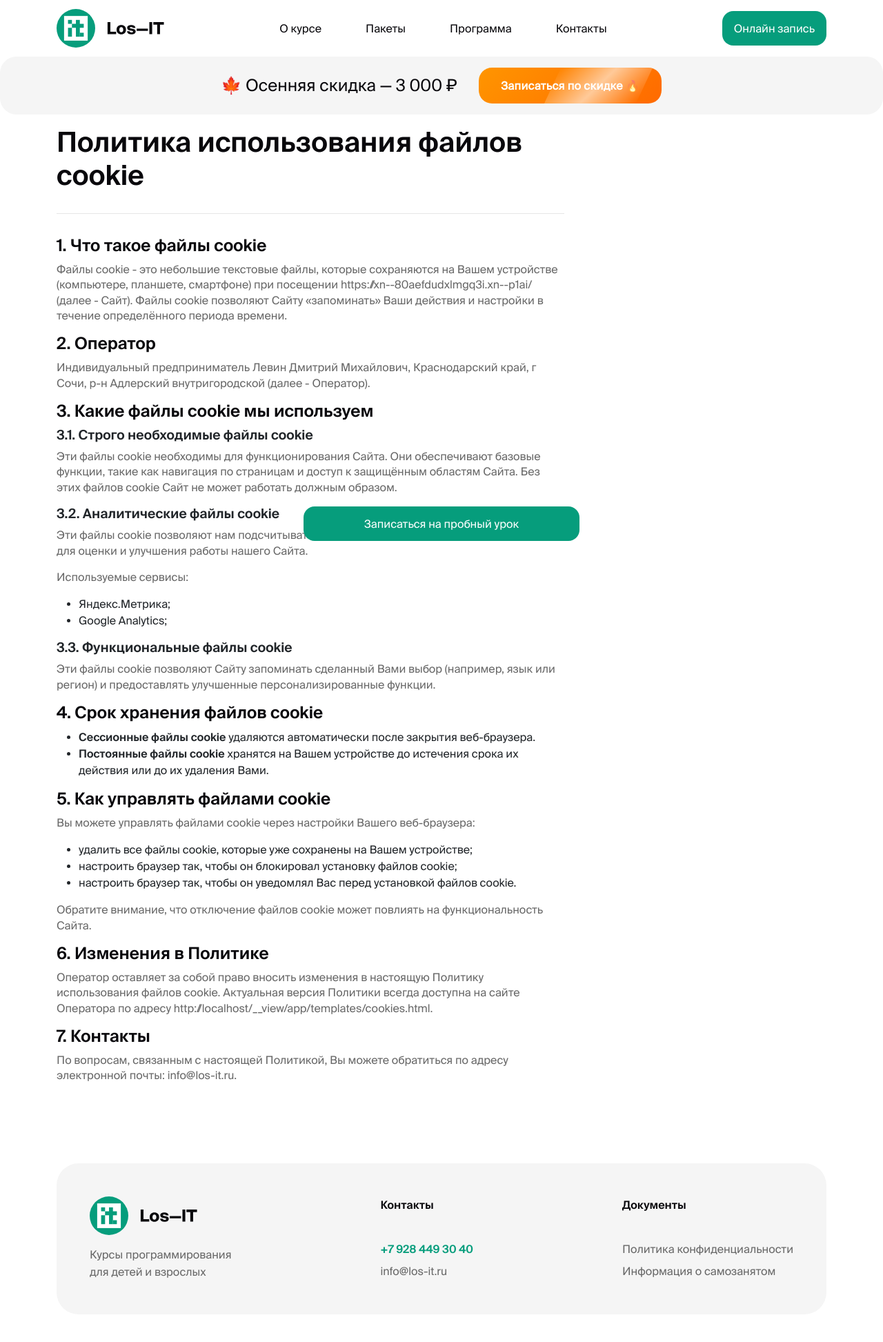
After one commit to Uk-Kirya/losit_landing, a Python web app: template app/templates/cookies.html in a window 1280 px wide. The commit adds this page. Shown: the whole page at 69% size. Run offline with Jinja, Linux system fonts and the light colour scheme; the template is opened without the code that fills it, so the values that code supplies are empty.

Commit message:
Добавил юридические документы

```diff
--- a/app/templates/404.html
+++ b/app/templates/404.html
@@ -162,7 +162,7 @@
             </span>
             <div>
                 <h2>Мы используем cookie</h2>
-                <p>Продолжая пользоваться сайтом, вы соглашаетесь с <strong><a href="{{ url_for('policy') }}">политикой конфиденциальности</a></strong>.</p>
+                <p>Продолжая пользоваться сайтом, вы соглашаетесь с <strong><a href="{{ url_for('cookies') }}">политикой использования cookies</a></strong>.</p>
             </div>
         </div>
         <button class="button__fill w-100 justify-content-center" id="accept-cookies" type="button">
--- a/app/templates/500.html
+++ b/app/templates/500.html
@@ -161,7 +161,7 @@
             </span>
             <div>
                 <h2>Мы используем cookie</h2>
-                <p>Продолжая пользоваться сайтом, вы соглашаетесь с <strong><a href="{{ url_for('policy') }}">политикой конфиденциальности</a></strong>.</p>
+                <p>Продолжая пользоваться сайтом, вы соглашаетесь с <strong><a href="{{ url_for('cookies') }}">политикой использования cookies</a></strong>.</p>
             </div>
         </div>
         <button class="button__fill w-100 justify-content-center" id="accept-cookies" type="button">
--- a/app/templates/about.html
+++ b/app/templates/about.html
@@ -202,7 +202,7 @@
             </span>
             <div>
                 <h2>Мы используем cookie</h2>
-                <p>Продолжая пользоваться сайтом, вы соглашаетесь с <strong><a href="{{ url_for('policy') }}">политикой конфиденциальности</a></strong>.</p>
+                <p>Продолжая пользоваться сайтом, вы соглашаетесь с <strong><a href="{{ url_for('cookies') }}">политикой использования cookies</a></strong>.</p>
             </div>
         </div>
         <button class="button__fill w-100 justify-content-center" id="accept-cookies" type="button">
--- /dev/null
+++ b/app/templates/cookies.html
@@ -0,0 +1,257 @@
+<!DOCTYPE html>
+<html lang="ru">
+
+<head>
+    <title>Политика использования файлов cookie — Los—IT</title>
+    <meta charset="utf-8">
+
+    <link rel="icon" href="{{ url_for('static', path='img/fav.svg') }}" type="image/svg+xml">
+    <link rel="canonical" href="{{ request.url }}">
+    <link rel="stylesheet" href="{{ url_for('static', path='css/style.css') }}?v=1">
+    <link href="https://cdn.jsdelivr.net/npm/bootstrap@5.3.3/dist/css/bootstrap.min.css" rel="stylesheet" integrity="sha384-QWTKZyjpPEjISv5WaRU9OFeRpok6YctnYmDr5pNlyT2bRjXh0JMhjY6hW+ALEwIH" crossorigin="anonymous">
+
+    <meta name="description" content="Los—IT — Политика использования файлов cookie.">
+    <meta name="viewport" content="width=device-width, initial-scale=1">
+
+    <meta property="og:type" content="website">
+    <meta property="og:title" content="Los—IT — Политика использования файлов cookie.">
+    <meta property="og:description" content="Los—IT — Политика использования файлов cookie.">
+    <meta property="og:url" content="{{ request.url }}">
+    <meta property="og:image" content="{{ url_for('static', path='img/logo.svg') }}">
+    <meta property="og:site_name" content="Los—IT">
+    <meta property="og:locale" content="ru_RU">
+
+    <!-- Yandex.Metrika counter -->
+    <script type="text/javascript">
+        (function(m,e,t,r,i,k,a){
+            m[i]=m[i]||function(){(m[i].a=m[i].a||[]).push(arguments)};
+            m[i].l=1*new Date();
+            for (var j = 0; j < document.scripts.length; j++) {if (document.scripts[j].src === r) { return; }}
+            k=e.createElement(t),a=e.getElementsByTagName(t)[0],k.async=1,k.src=r,a.parentNode.insertBefore(k,a)
+        })(window, document,'script','https://mc.yandex.ru/metrika/tag.js?id=112836807', 'ym');
+
+        ym(112836807, 'init', {ssr:true, webvisor:true, clickmap:true, ecommerce:"dataLayer", referrer: document.referrer, url: location.href, accurateTrackBounce:true, trackLinks:true});
+    </script>
+    <noscript><div><img src="https://mc.yandex.ru/watch/112836807" style="position:absolute; left:-9999px;" alt="" /></div></noscript>
+    <!-- /Yandex.Metrika counter -->
+
+    <!-- Google tag (gtag.js) -->
+    <script async src="https://www.googletagmanager.com/gtag/js?id=G-937LP0M1JQ"></script>
+    <script>
+      window.dataLayer = window.dataLayer || [];
+      function gtag(){dataLayer.push(arguments);}
+      gtag('js', new Date());
+
+      gtag('config', 'G-937LP0M1JQ');
+    </script>
+
+</head>
+
+<body class="d-flex flex-column vh-100">
+
+    <header class="nav-down">
+        <div class="container">
+            <div class="row">
+                <div class="col">
+                    <a href="{{ url_for('home') }}" aria-label="На главную">
+                        <img src="{{ url_for('static', path='img/logo.svg') }}" alt="Los—IT — Курсы программирования для детей и взрослых в Сочи, поселок Лоо" width="156" height="56">
+                    </a>
+                    <nav aria-label="Основная навигация">
+                        <ul>
+                            <li><a href="{{ url_for('home') }}#about">О курсе</a></li>
+                            <li><a href="{{ url_for('home') }}#packages">Пакеты</a></li>
+                            <li><a href="{{ url_for('programm') }}">Программа</a></li>
+                            <li><a href="{{ url_for('home') }}#contacts">Контакты</a></li>
+                        </ul>
+                    </nav>
+                    <div class="d-none d-lg-flex">
+                        <button data-bs-toggle="modal" data-bs-target="#application" class="button__fill">
+                            Онлайн запись
+                        </button>
+                        <!--
+                        <a href="#" class="button__stroke" target="_blank">
+                            Войти
+                            <svg width="10" height="10" viewBox="0 0 10 10" fill="none" xmlns="http://www.w3.org/2000/svg">
+                                <path d="M8.85993 7.90693C8.87331 7.90697 9.1291 7.7537 9.42829 7.56635C9.7275 7.37896 9.96639 7.21447 9.95925 7.20084C9.95205 7.18722 9.80836 6.99318 9.6399 6.76966C9.30162 6.32079 8.97597 5.72738 8.83164 5.29693C8.38188 3.95535 8.58888 2.56223 9.40509 1.43773L9.61293 1.15137L9.21727 0.755706L8.82157 0.360011L8.56004 0.546396C6.84656 1.76754 4.79283 1.62703 2.97204 0.164141C2.85315 0.0686067 2.7515 -0.00511996 2.74612 0.000255285C2.69663 0.0497431 2.07427 1.06734 2.07441 1.0985C2.07452 1.12103 2.18337 1.2132 2.31629 1.30324C3.78805 2.30045 5.47197 2.62559 6.77363 2.16397L7.08587 2.05324L2.74488 6.41001L-6.46789e-05 9.16497L0.800699 9.96574L3.56274 7.21372L7.90928 2.88302L7.77757 3.28529C7.43584 4.32885 7.57581 5.56559 8.17683 6.81248C8.34803 7.16773 8.80928 7.9067 8.85993 7.90693Z" fill="#069D7C"/>
+                            </svg>
+                        </a>
+                        -->
+                    </div>
+                    <button class="menu__button" type="button" aria-label="Открыть меню" data-bs-toggle="offcanvas" data-bs-target="#menu">
+                        <img src="{{ url_for('static', path='img/menu.svg') }}" alt="Открыть меню" width="42" height="12">
+                    </button>
+                </div>
+            </div>
+        </div>
+    </header>
+
+    <main>
+
+        <!-- Баннер со скидкой -->
+        <div class="banner">
+            <p>🍁 Осенняя скидка — 3 000 ₽</p>
+            <button class="btn-attention" data-bs-toggle="modal" data-bs-target="#application">
+                Записаться по скидке 🔥
+            </button>
+        </div>
+
+        <div class="container">
+            <div class="row">
+                <div class="col-lg-8 inner__header">
+                    <h1>Политика использования файлов cookie</h1>
+                    <hr>
+                </div>
+            </div>
+            <div class="row inner__content">
+                <div class="col-lg-8">
+                    <h2>1. Что такое файлы cookie</h2>
+                    <p>
+                        Файлы cookie - это небольшие текстовые файлы, которые сохраняются на Вашем устройстве (компьютере, планшете, смартфоне) при посещении https://xn--80aefdudxlmgq3i.xn--p1ai/ (далее - Сайт). Файлы cookie позволяют Сайту «запоминать» Ваши действия и настройки в течение определённого периода времени.
+                    </p>
+
+                    <h2>2. Оператор</h2>
+                    <p>Индивидуальный предприниматель Левин Дмитрий Михайлович, Краснодарский край, г Сочи, р-н Адлерский внутригородской (далее - Оператор).</p>
+
+                    <h2>3. Какие файлы cookie мы используем</h2>
+                    <h3>3.1. Строго необходимые файлы cookie</h3>
+                    <p>Эти файлы cookie необходимы для функционирования Сайта. Они обеспечивают базовые функции, такие как навигация по страницам и доступ к защищённым областям Сайта. Без этих файлов cookie Сайт не может работать должным образом.</p>
+
+                    <h3>3.2. Аналитические файлы cookie</h3>
+                    <p>Эти файлы cookie позволяют нам подсчитывать количество посещений и источники трафика для оценки и улучшения работы нашего Сайта.</p>
+                    <p>Используемые сервисы:</p>
+                    <ul>
+                        <li>Яндекс.Метрика;</li>
+                        <li>Google Analytics;</li>
+                    </ul>
+
+                    <h3>3.3. Функциональные файлы cookie</h3>
+                    <p>Эти файлы cookie позволяют Сайту запоминать сделанный Вами выбор (например, язык или регион) и предоставлять улучшенные персонализированные функции.</p>
+
+                    <h2>4. Срок хранения файлов cookie</h2>
+                    <ul>
+                        <li><strong>Сессионные файлы cookie</strong> удаляются автоматически после закрытия веб-браузера.</li>
+                        <li><strong>Постоянные файлы cookie</strong> хранятся на Вашем устройстве до истечения срока их действия или до их удаления Вами.</li>
+                    </ul>
+
+                    <h2>5. Как управлять файлами cookie</h2>
+                    <p>Вы можете управлять файлами cookie через настройки Вашего веб-браузера:</p>
+                    <ul>
+                        <li>удалить все файлы cookie, которые уже сохранены на Вашем устройстве;</li>
+                        <li>настроить браузер так, чтобы он блокировал установку файлов cookie;</li>
+                        <li>настроить браузер так, чтобы он уведомлял Вас перед установкой файлов cookie.</li>
+                    </ul>
+                    <p>Обратите внимание, что отключение файлов cookie может повлиять на функциональность Сайта.</p>
+
+                    <h2>6. Изменения в Политике</h2>
+                    <p>Оператор оставляет за собой право вносить изменения в настоящую Политику использования файлов cookie. Актуальная версия Политики всегда доступна на сайте Оператора по адресу {{ request.url }}.</p>
+
+                    <h2>7. Контакты</h2>
+                    <p>
+                        По вопросам, связанным с настоящей Политикой, Вы можете обратиться по адресу электронной почты: info@los-it.ru.
+                    </p>
+                </div>
+            </div>
+        </div>
+    </main>
+
+    <button data-bs-toggle="modal" data-bs-target="#application" class="button__fill mobile__button">
+        Записаться на пробный урок
+    </button>
+
+    <footer class="mt-auto">
+        <div class="container">
+            <div class="row">
+                <div class="col">
+                    <div class="footer">
+                        <div>
+                            <div class="footer__logo">
+                                <img src="{{ url_for('static', path='img/logo.svg') }}" alt="Los—IT — Курсы программирования для детей и взрослых в Сочи, поселок Лоо" width="156" height="56">
+                            </div>
+                            <p>Курсы программирования<br>для детей и взрослых</p>
+                        </div>
+                        <div>
+                            <b>Контакты</b>
+                            <a href="tel:+79284493040" class="footer__phone">+7 928 449 30 40</a>
+                            <a href="mailto:info@los-it.ru">info@los-it.ru</a>
+                        </div>
+                        <div>
+                            <b>Документы</b>
+                            <a href="{{ url_for('policy') }}">Политика конфиденциальности</a>
+                            <a href="{{ url_for('about') }}">Информация о самозанятом</a>
+                        </div>
+                    </div>
+                </div>
+            </div>
+        </div>
+    </footer>
+
+    <div class="modal fade" id="application">
+        <div class="modal-dialog modal-dialog-centered">
+            <div class="modal-content">
+                <div class="modal-header">
+                    <h1 class="modal-title fs-4">Онлайн запись</h1>
+                    <button class="btn-close" data-bs-dismiss="modal"></button>
+                </div>
+                <div class="modal-body">
+                    <p class="free__lesson">Запись на пробный <strong>БЕСПЛАТНЫЙ</strong> урок</p>
+                    <form action="{{ url_for('application') }}" method="post" class="needs-validation" novalidate>
+                        <div class="form-floating mb-3">
+                            <input type="text" name="name" class="form-control" id="name" placeholder="Ваше имя" required>
+                            <label for="name">Ваше имя</label>
+                        </div>
+                        <div class="form-floating mb-3">
+                            <input type="text" name="phone" class="phone__mask form-control" id="phone" placeholder="Ваш телефон" required>
+                            <label for="phone">Ваш телефон</label>
+                        </div>
+                        <p class="small__text">Отправляя заявку, вы даете согласие на хранение и обработку персональных данных. Подробнее в <a href="{{ url_for('policy') }}">политике конфиденциальности</a></p>
+                        <button type="submit" class="button__fill w-100 justify-content-center">Записаться</button>
+                    </form>
+                </div>
+            </div>
+        </div>
+    </div>
+
+    <div class="offcanvas offcanvas-end" id="menu">
+        <button class="close__button" data-bs-dismiss="offcanvas" type="button" aria-label="Закрыть меню">
+            <img src="{{ url_for('static', path='img/close.svg') }}" alt="Закрыть меню" width="32" height="32">
+        </button>
+        <div class="offcanvas-body">
+            <ul>
+                <li><a href="{{ url_for('home') }}#about">О курсе</a></li>
+                <li><a href="{{ url_for('home') }}#packages">Пакеты</a></li>
+                <li><a href="{{ url_for('programm') }}">Программа</a></li>
+                <li><a href="{{ url_for('home') }}#contacts">Контакты</a></li>
+            </ul>
+        </div>
+    </div>
+
+    <aside class="cookie-banner" id="cookie-banner" hidden>
+        <div>
+            <span class="cookie-icon">
+                <svg xmlns="http://www.w3.org/2000/svg" width="16" height="16" fill="currentColor" class="bi bi-cookie"
+                    viewBox="0 0 16 16">
+                    <path
+                        d="M6 7.5a1.5 1.5 0 1 1-3 0 1.5 1.5 0 0 1 3 0m4.5.5a1.5 1.5 0 1 0 0-3 1.5 1.5 0 0 0 0 3m-.5 3.5a1.5 1.5 0 1 1-3 0 1.5 1.5 0 0 1 3 0" />
+                    <path
+                        d="M8 0a7.96 7.96 0 0 0-4.075 1.114q-.245.102-.437.28A8 8 0 1 0 8 0m3.25 14.201a1.5 1.5 0 0 0-2.13.71A7 7 0 0 1 8 15a6.97 6.97 0 0 1-3.845-1.15 1.5 1.5 0 1 0-2.005-2.005A6.97 6.97 0 0 1 1 8c0-1.953.8-3.719 2.09-4.989a1.5 1.5 0 1 0 2.469-1.574A7 7 0 0 1 8 1c1.42 0 2.742.423 3.845 1.15a1.5 1.5 0 1 0 2.005 2.005A6.97 6.97 0 0 1 15 8c0 .596-.074 1.174-.214 1.727a1.5 1.5 0 1 0-1.025 2.25 7 7 0 0 1-2.51 2.224Z" />
+                </svg>
+            </span>
+            <div>
+                <h2>Мы используем cookie</h2>
+                <p>Продолжая пользоваться сайтом, вы соглашаетесь с <strong><a href="{{ url_for('cookies') }}">политикой использования cookies</a></strong>.</p>
+            </div>
+        </div>
+        <button class="button__fill w-100 justify-content-center" id="accept-cookies" type="button">
+            Понятно
+        </button>
+    </aside>
+
+    <!-- Скрипты -->
+    <script src="{{ url_for('static', path='js/bootstrap.bundle.min.js') }}"></script>
+    <script src="{{ url_for('static', path='js/jquery.min.js') }}"></script>
+    <script src="{{ url_for('static', path='js/jquery.maskedinput.js') }}"></script>
+    <script src="{{ url_for('static', path='js/scripts.js') }}"></script>
+
+</body>
+
+</html>
--- a/app/templates/index.html
+++ b/app/templates/index.html
@@ -738,6 +738,7 @@
                             <b>Документы</b>
                             <a href="{{ url_for('policy') }}">Политика конфиденциальности</a>
                             <a href="{{ url_for('about') }}">Информация о самозанятом</a>
+                            <a href="{{ url_for('cookies') }}">Политика использования файлов cookie</a>
                         </div>
                     </div>
                 </div>
@@ -798,7 +799,7 @@
             </span>
             <div>
                 <h2>Мы используем cookie</h2>
-                <p>Продолжая пользоваться сайтом, вы соглашаетесь с <strong><a href="{{ url_for('policy') }}">политикой конфиденциальности</a></strong>.</p>
+                <p>Продолжая пользоваться сайтом, вы соглашаетесь с <strong><a href="{{ url_for('cookies') }}">политикой использования cookies</a></strong>.</p>
             </div>
         </div>
         <button class="button__fill w-100 justify-content-center" id="accept-cookies" type="button">
--- a/app/templates/programm.html
+++ b/app/templates/programm.html
@@ -1258,7 +1258,7 @@
             </span>
             <div>
                 <h2>Мы используем cookie</h2>
-                <p>Продолжая пользоваться сайтом, вы соглашаетесь с <strong><a href="{{ url_for('policy') }}">политикой конфиденциальности</a></strong>.</p>
+                <p>Продолжая пользоваться сайтом, вы соглашаетесь с <strong><a href="{{ url_for('cookies') }}">политикой использования cookies</a></strong>.</p>
             </div>
         </div>
         <button class="button__fill w-100 justify-content-center" id="accept-cookies" type="button">
--- a/app/templates/questionnaire.html
+++ b/app/templates/questionnaire.html
@@ -203,7 +203,7 @@
             </span>
             <div>
                 <h2>Мы используем cookie</h2>
-                <p>Продолжая пользоваться сайтом, вы соглашаетесь с <strong><a href="{{ url_for('policy') }}">политикой конфиденциальности</a></strong>.</p>
+                <p>Продолжая пользоваться сайтом, вы соглашаетесь с <strong><a href="{{ url_for('cookies') }}">политикой использования cookies</a></strong>.</p>
             </div>
         </div>
         <button class="button__fill w-100 justify-content-center" id="accept-cookies" type="button">
--- a/app/templates/success-questionnaire.html
+++ b/app/templates/success-questionnaire.html
@@ -157,7 +157,7 @@
             </span>
             <div>
                 <h2>Мы используем cookie</h2>
-                <p>Продолжая пользоваться сайтом, вы соглашаетесь с <strong><a href="{{ url_for('policy') }}">политикой конфиденциальности</a></strong>.</p>
+                <p>Продолжая пользоваться сайтом, вы соглашаетесь с <strong><a href="{{ url_for('cookies') }}">политикой использования cookies</a></strong>.</p>
             </div>
         </div>
         <button class="button__fill w-100 justify-content-center" id="accept-cookies" type="button">
--- a/app/templates/success.html
+++ b/app/templates/success.html
@@ -165,7 +165,7 @@
             </span>
             <div>
                 <h2>Мы используем cookie</h2>
-                <p>Продолжая пользоваться сайтом, вы соглашаетесь с <strong><a href="{{ url_for('policy') }}">политикой конфиденциальности</a></strong>.</p>
+                <p>Продолжая пользоваться сайтом, вы соглашаетесь с <strong><a href="{{ url_for('cookies') }}">политикой использования cookies</a></strong>.</p>
             </div>
         </div>
         <button class="button__fill w-100 justify-content-center" id="accept-cookies" type="button">
```
Also changed, not shown: app/main.py (+25 -0 lines), app/templates/policy.html (+13 -4 lines).
